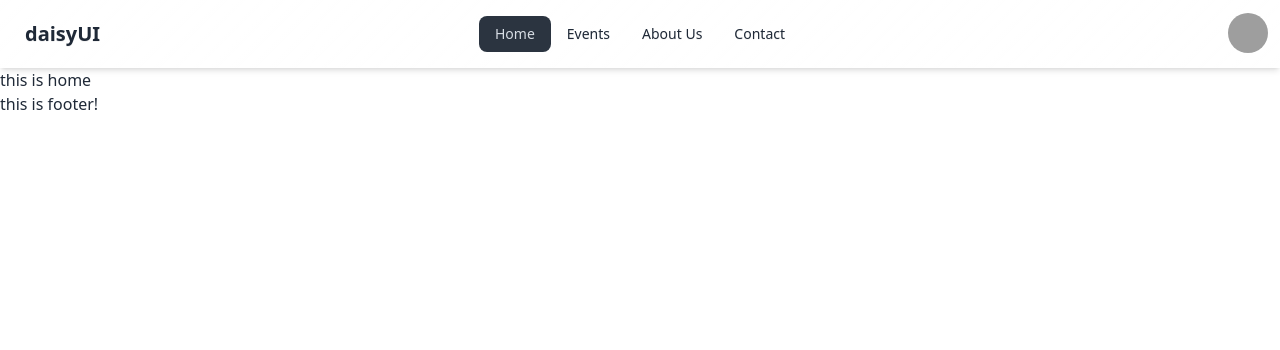
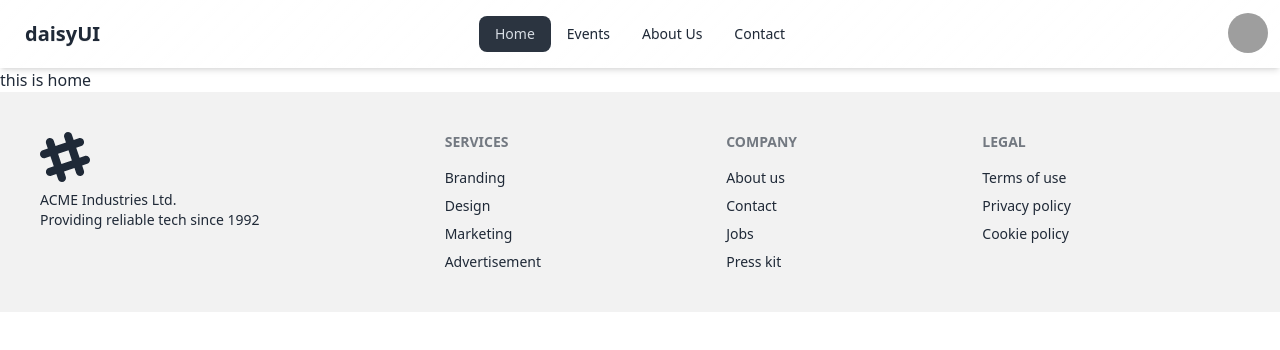
Before and after one commit to mizanor21/Event-Management, a React (Vite) app: page / in a window 1280 px wide. Shown: the top 350 px of the page. Built offline with nearby package versions, Linux system fonts and the light colour scheme; grey boxes are pictures that could not be loaded.

Commit message:
footer part added

```diff
--- a/src/components/Shared/Footer.jsx
+++ b/src/components/Shared/Footer.jsx
@@ -1,5 +1,48 @@
 const Footer = () => {
-  return <div>this is footer!</div>;
+  return (
+    <div>
+      <footer className="footer p-10 bg-base-200 text-base-content">
+        <aside>
+          <svg
+            width="50"
+            height="50"
+            viewBox="0 0 24 24"
+            xmlns="http://www.w3.org/2000/svg"
+            fillRule="evenodd"
+            clipRule="evenodd"
+            className="fill-current"
+          >
+            <path d="M22.672 15.226l-2.432.811.841 2.515c.33 1.019-.209 2.127-1.23 2.456-1.15.325-2.148-.321-2.463-1.226l-.84-2.518-5.013 1.677.84 2.517c.391 1.203-.434 2.542-1.831 2.542-.88 0-1.601-.564-1.86-1.314l-.842-2.516-2.431.809c-1.135.328-2.145-.317-2.463-1.229-.329-1.018.211-2.127 1.231-2.456l2.432-.809-1.621-4.823-2.432.808c-1.355.384-2.558-.59-2.558-1.839 0-.817.509-1.582 1.327-1.846l2.433-.809-.842-2.515c-.33-1.02.211-2.129 1.232-2.458 1.02-.329 2.13.209 2.461 1.229l.842 2.515 5.011-1.677-.839-2.517c-.403-1.238.484-2.553 1.843-2.553.819 0 1.585.509 1.85 1.326l.841 2.517 2.431-.81c1.02-.33 2.131.211 2.461 1.229.332 1.018-.21 2.126-1.23 2.456l-2.433.809 1.622 4.823 2.433-.809c1.242-.401 2.557.484 2.557 1.838 0 .819-.51 1.583-1.328 1.847m-8.992-6.428l-5.01 1.675 1.619 4.828 5.011-1.674-1.62-4.829z"></path>
+          </svg>
+          <p>
+            ACME Industries Ltd.
+            <br />
+            Providing reliable tech since 1992
+          </p>
+        </aside>
+        <nav>
+          <h6 className="footer-title">Services</h6>
+          <a className="link link-hover">Branding</a>
+          <a className="link link-hover">Design</a>
+          <a className="link link-hover">Marketing</a>
+          <a className="link link-hover">Advertisement</a>
+        </nav>
+        <nav>
+          <h6 className="footer-title">Company</h6>
+          <a className="link link-hover">About us</a>
+          <a className="link link-hover">Contact</a>
+          <a className="link link-hover">Jobs</a>
+          <a className="link link-hover">Press kit</a>
+        </nav>
+        <nav>
+          <h6 className="footer-title">Legal</h6>
+          <a className="link link-hover">Terms of use</a>
+          <a className="link link-hover">Privacy policy</a>
+          <a className="link link-hover">Cookie policy</a>
+        </nav>
+      </footer>
+    </div>
+  );
 };
 
 export default Footer;
--- a/src/components/home/Home.jsx
+++ b/src/components/home/Home.jsx
@@ -1,5 +1,5 @@
 const Home = () => {
-  return <div>this is home</div>;
+  return <div className="grow">this is home</div>;
 };
 
 export default Home;
```
